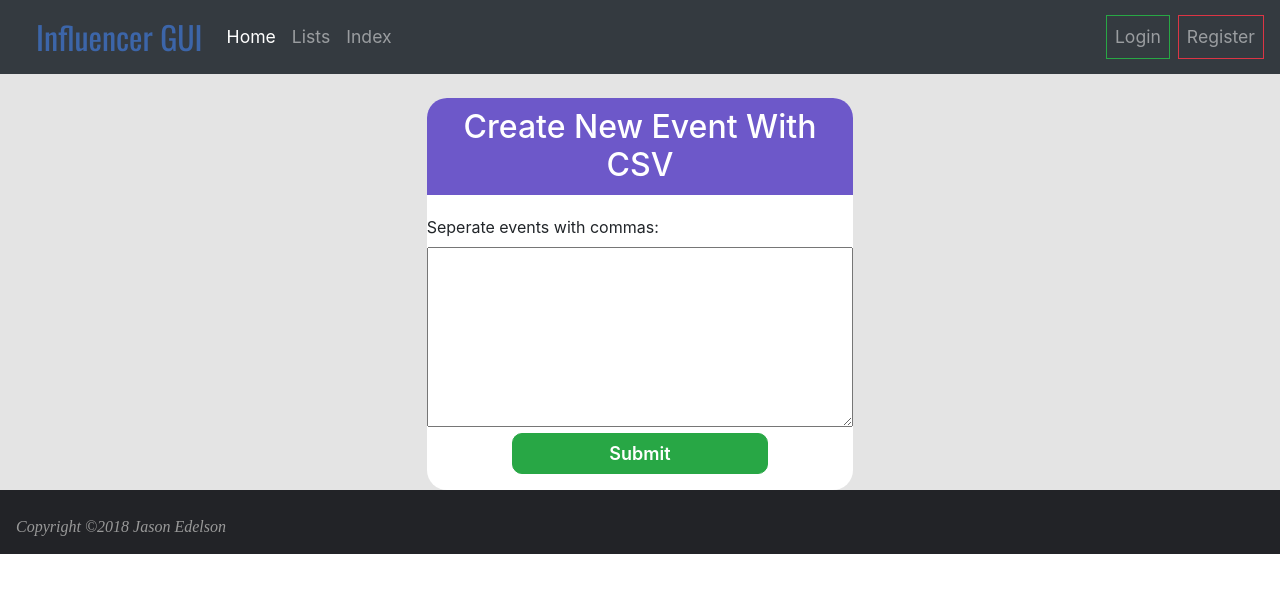
After one commit to jasonmedelson/influencerGUI, a Django app: page /event/add/csv in a window 1280 px wide. The commit adds this page. Shown: the top 593 px of the page. Run offline with Django 3.2, Linux system fonts and the light colour scheme; some libraries are stand-ins or nearby versions.

Commit message:
Multiple events can be added with csv

```diff
--- a/mainApp/forms.py
+++ b/mainApp/forms.py
@@ -34,3 +34,6 @@ class InfluencerCreateForm(forms.ModelForm):
 
 class TagFormCSV(forms.Form):
     seperate_tags_with_commas = forms.CharField(widget=forms.Textarea)
+
+class EventFormCSV(forms.Form):
+    seperate_events_with_commas = forms.CharField(widget=forms.Textarea)
--- /dev/null
+++ b/mainApp/templates/mainApp/event_csv_form.html
@@ -0,0 +1,31 @@
+{% extends 'base.html' %}
+{% block body %}
+    <div class="container-fluid">
+        <div class="row">
+          <div class="col-4"></div>
+          <div class="panel-body col-4  mt-4">
+              <h2 class="panel-head ">Create New Event With CSV</h2>
+              <form class="form-horizontal" action="" method="post" enctype="multipart/form-data">
+                  {% csrf_token %}
+                  {{form}}
+                  <div class="form-group">
+                      <div class="">
+                          <button type="submit" class="btn btn-success submit-form">Submit</button>
+                      </div>
+                  </div>
+              </form>
+              {% if created %}
+                <h4 class="mt-3 mb-1 mx-auto text-center">Events Created</h4>
+                <ul style="list-style-type:none; padding:0">
+                  {% for event in created %}
+                    <li class="my-1">
+                      <button type="button" style="display:block; margin:auto" class="btn btn-info">{{event}}</button>
+                    </li>
+                  {% endfor %}
+                </ul>
+              {% endif %}
+          </div>
+          <div class="col-4"></div>
+        </div>
+    </div>
+{% endblock %}
--- a/mainApp/templates/mainApp/events_form.html
+++ b/mainApp/templates/mainApp/events_form.html
@@ -20,6 +20,7 @@
                   <div class="form-group">
                       <div class="">
                           <button type="submit" class="btn btn-success submit-form">Submit</button>
+                          <a class="btn btn-info submit-form mt-2" href="{% url 'event-add-csv'%}" role="button">Add Multiple Events</a>
                       </div>
                   </div>
               </form>
--- a/mainApp/urls.py
+++ b/mainApp/urls.py
@@ -15,6 +15,7 @@ urlpatterns = [
     path('tag/<int:pk>/', views.TagUpdate.as_view(), name='tag-update'),
     path('tag/<int:pk>/delete/', views.TagDelete.as_view(), name='tag-delete'),
     path('event/add/', views.EventCreate.as_view(), name='event-add'),
+    path('event/add/csv', views.EventCreateCSV, name='event-add-csv'),
     path('event/<int:pk>/', views.EventUpdate.as_view(), name='event-update'),
     path('event/<int:pk>/delete/', views.EventDelete.as_view(), name='event-delete'),
 
--- a/mainApp/views.py
+++ b/mainApp/views.py
@@ -5,7 +5,7 @@ from django.contrib.auth import login, authenticate
 from django.contrib.auth.forms import UserCreationForm
 from django.views.generic.edit import CreateView, DeleteView, UpdateView
 from django.urls import reverse_lazy
-from .forms import InfluencerCreateForm, TagFormCSV
+from .forms import InfluencerCreateForm, TagFormCSV, EventFormCSV
 from django import forms
 from django.utils.html import strip_tags
 
@@ -206,9 +206,6 @@ def TagCreateCSV(request):
                     new_tag = Tags.objects.create(tag_name = tag, tag_user = request.user)
                     new_tag.save
                     created_tags.append(tag)
-                    print(tag,"Tag Created")
-                else:
-                    print(tag,"did exist")
             return render(
                             request,
                             'mainApp/tag_csv_form.html',
@@ -243,6 +240,33 @@ class EventCreate(CreateView):
         eventForm.save()
         return redirect('index')
 
+def EventCreateCSV(request):
+    form = EventFormCSV()
+    if request.method == 'POST':
+        form = EventFormCSV(request.POST)
+        if form.is_valid():
+            data = form['seperate_events_with_commas']
+            stripped_data = strip_tags(data).strip()
+            event_array = stripped_data.split(",")
+            created_events = []
+            for event in event_array:
+                event = event.strip()
+                query = Events.objects.filter(event_name=event )
+                query = query.filter(event_user=request.user)
+                exists = len(query)
+                if not exists:
+                    new_event = Events.objects.create(event_name = event, event_user = request.user)
+                    new_event.save
+                    created_events.append(event)
+            return render(
+                            request,
+                            'mainApp/event_csv_form.html',
+                            {
+                                'form':form,
+                                'created':created_events
+                            }
+                        )
+    return render(request, 'mainApp/event_csv_form.html', {'form':form})
 
 class EventUpdate(UpdateView):
     model = Events
```
